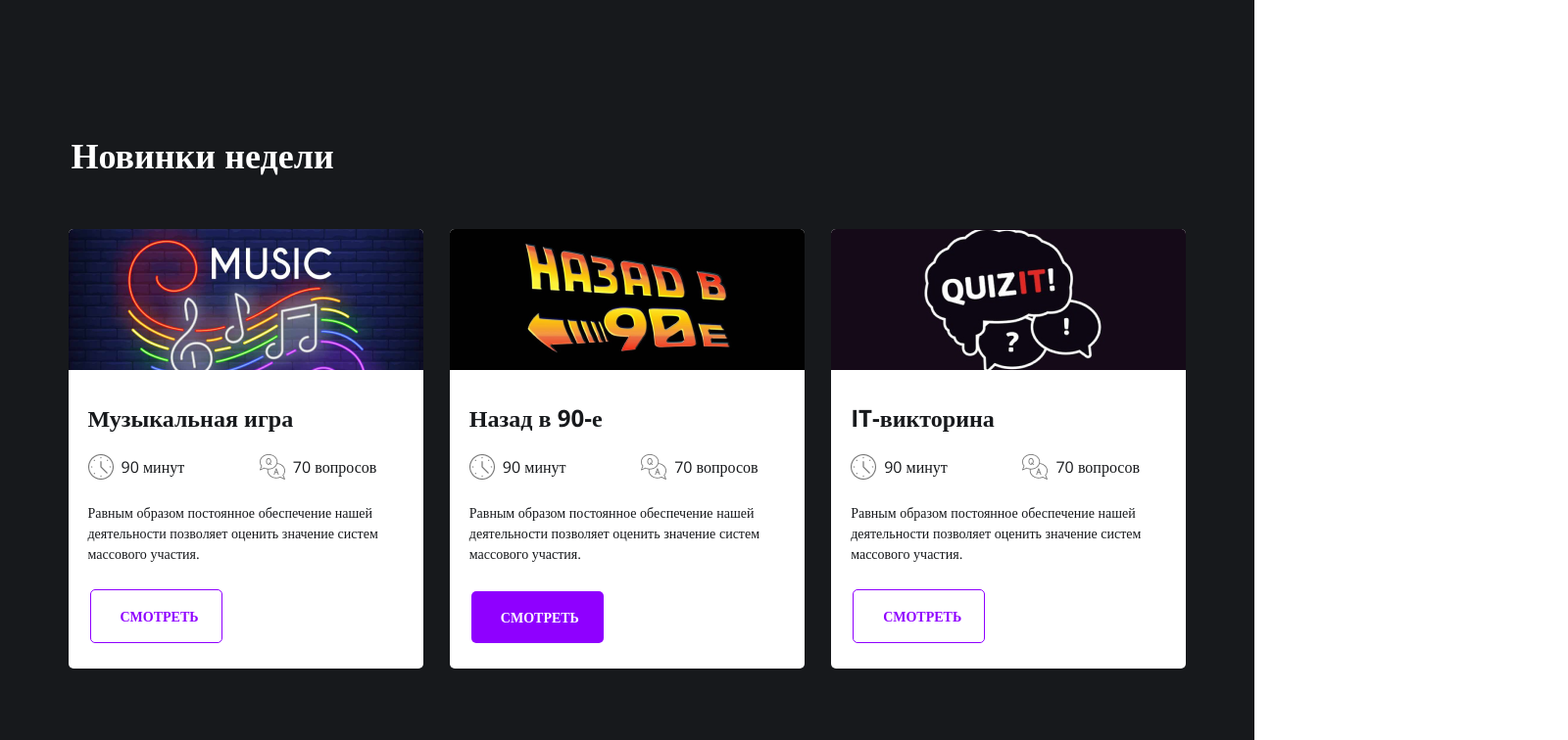
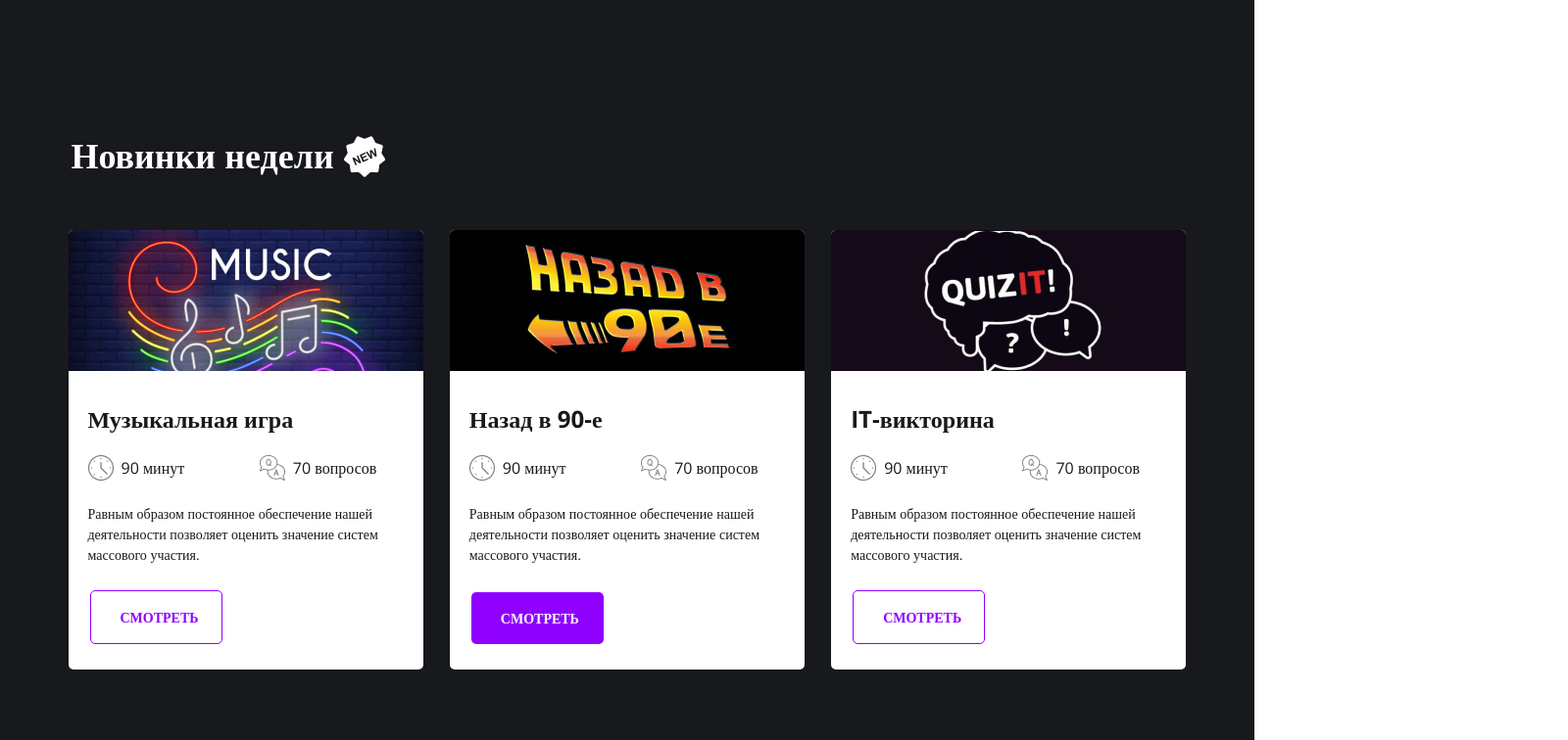
Before and after one commit to SergeyFomASTRA/Css1-Style, a plain HTML site: page index.html in a window 1280 px wide. Shown: the part 640-1396 px from the top of the page at 98% size, 1600 px wide, since content can reach past the window. Drawn offline with nearby package versions, Linux system fonts and the light colour scheme.

Commit message:
upload new

```diff
--- a/style/blocks/base.css
+++ b/style/blocks/base.css
@@ -66,6 +66,7 @@ img {
 
 .wrapper__content {
     margin: 0 auto;
+    position: relative;
 }
 
 .container {
@@ -137,7 +138,6 @@ img {
 
 .menu__item{
     display: flex;
-    align-items: center;
     justify-content: space-between;
     flex-direction: row;
 }
@@ -230,7 +230,7 @@ img {
 }
 
 .title{
-    display: inline-flex;
+    display: flex;
     justify-content: flex-start;
     font-style: normal;
     font-weight: 700;
@@ -240,15 +240,14 @@ img {
 }
 
 .title--new::after{
+    display: flex;
     content: "";
     background: url(./../../img/store-new-badges\ 1.png) no-repeat;
-    margin-left: 65px;
+    margin-left: 10px;
+    margin-top: 5px;
     width: 45px;
     height: 45px;
-    position: absolute;
-    top: 50%;
-    left: 25%;
-    transform: translate(-50%, -50%);
+    position: relative;
 }
 
 .offers__list{
@@ -590,7 +589,7 @@ img {
 }
 
 .footer__contact > .contacts__phone{
-    display: flex;
+    display: inline-block;
     margin-top: 0;
 }
 
```
